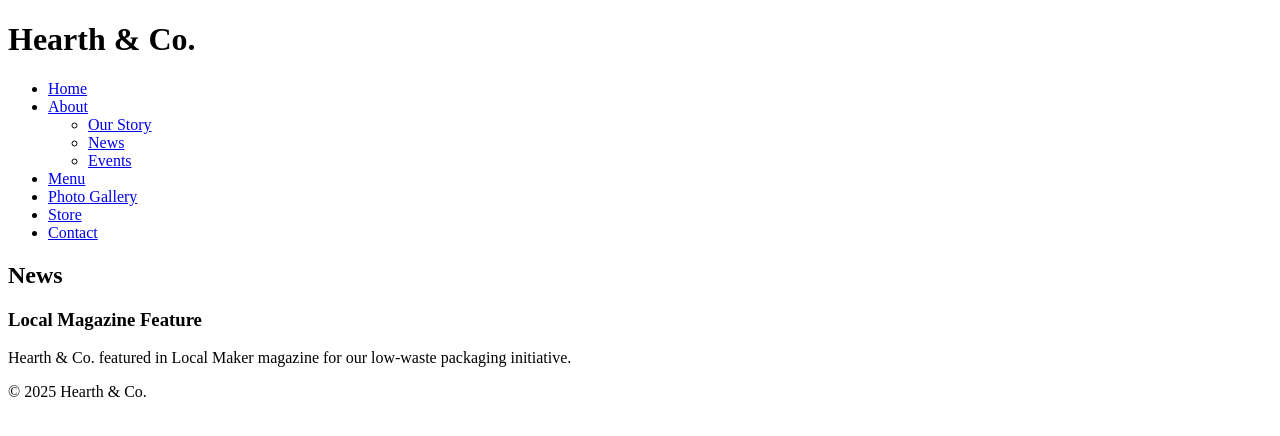
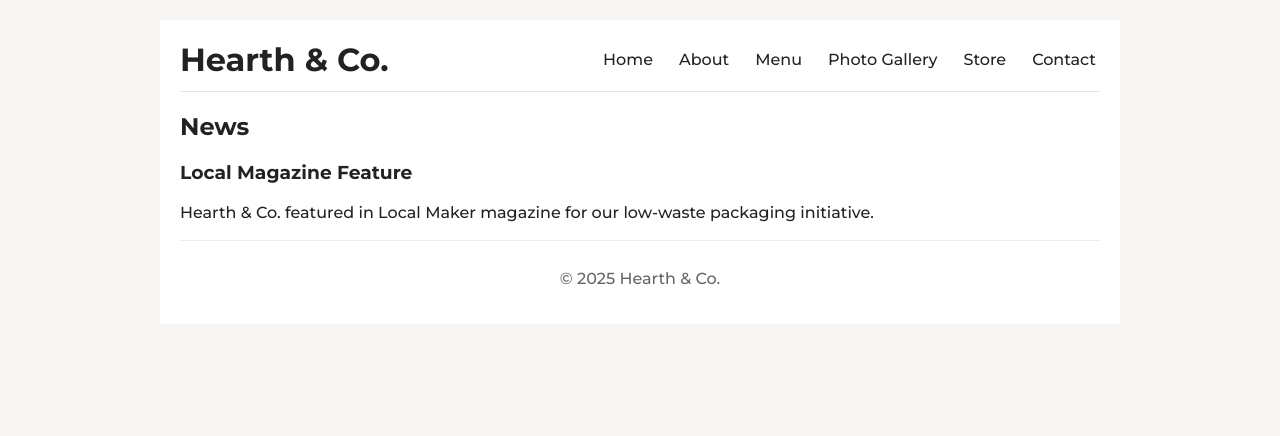
Before and after one commit to RuSoBrg/project-1, a plain HTML site: page news.html in a window 1280 px wide. Drawn offline with Linux system fonts and the light colour scheme.

Commit message:
news header correcion

```diff
--- a/news.html
+++ b/news.html
@@ -3,7 +3,11 @@
 <head>
   <meta charset="utf-8" />
   <meta name="viewport" content="width=device-width,initial-scale=1" />
-  <title>News — Hearth & Co.</title>
+  <title>Events — Hearth & Co.</title>
+  <link href="https://fonts.googleapis.com/css2?family=Montserrat:wght@300;500;700&display=swap" rel="stylesheet">
+  <link rel="stylesheet" href="./css/styles.css">
+</head>
+<body>
   <div id="site-wrap">
     <header class="site-header">
       <div class="brand"><h1>Hearth &amp; Co.</h1></div>
```
